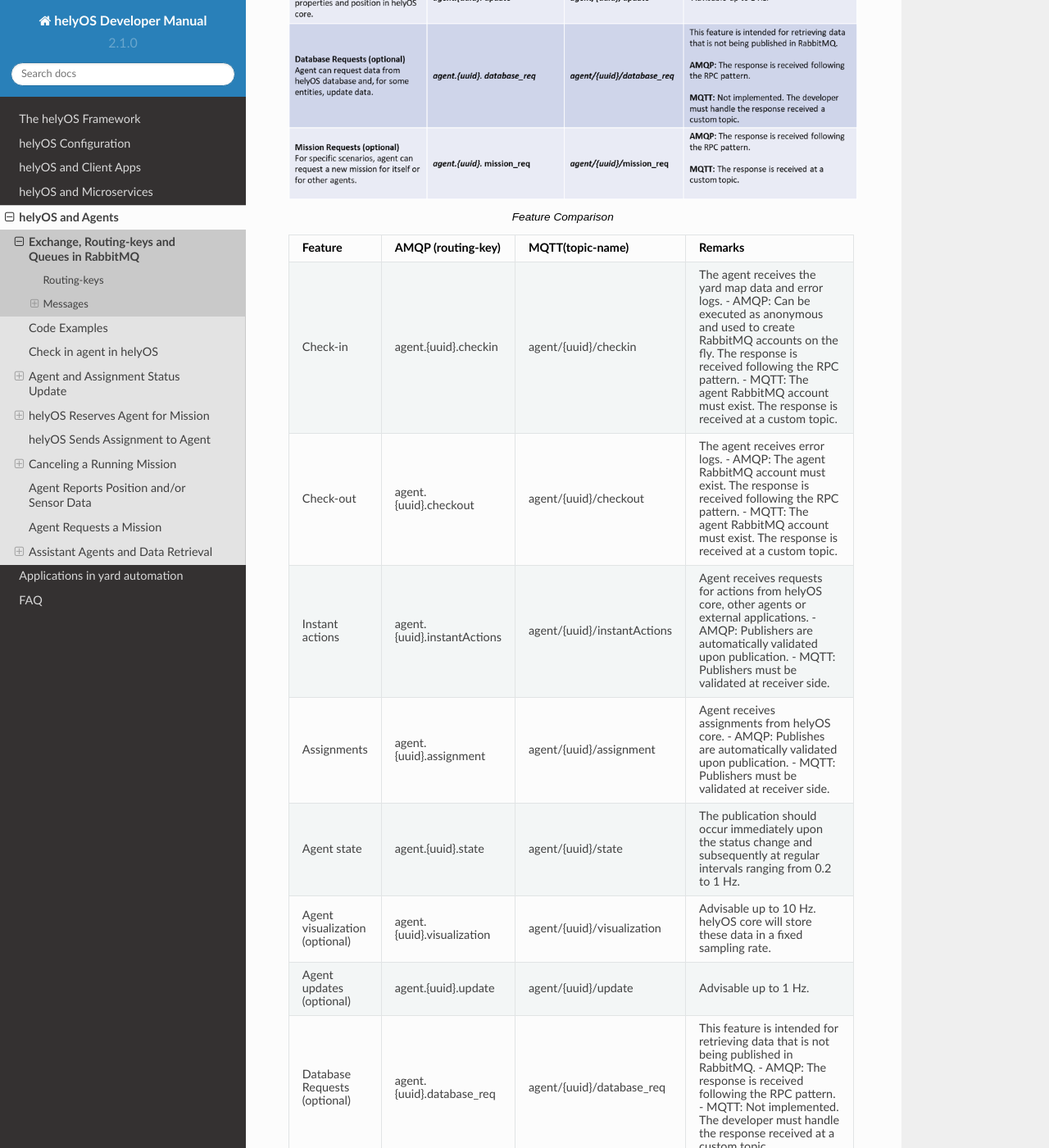
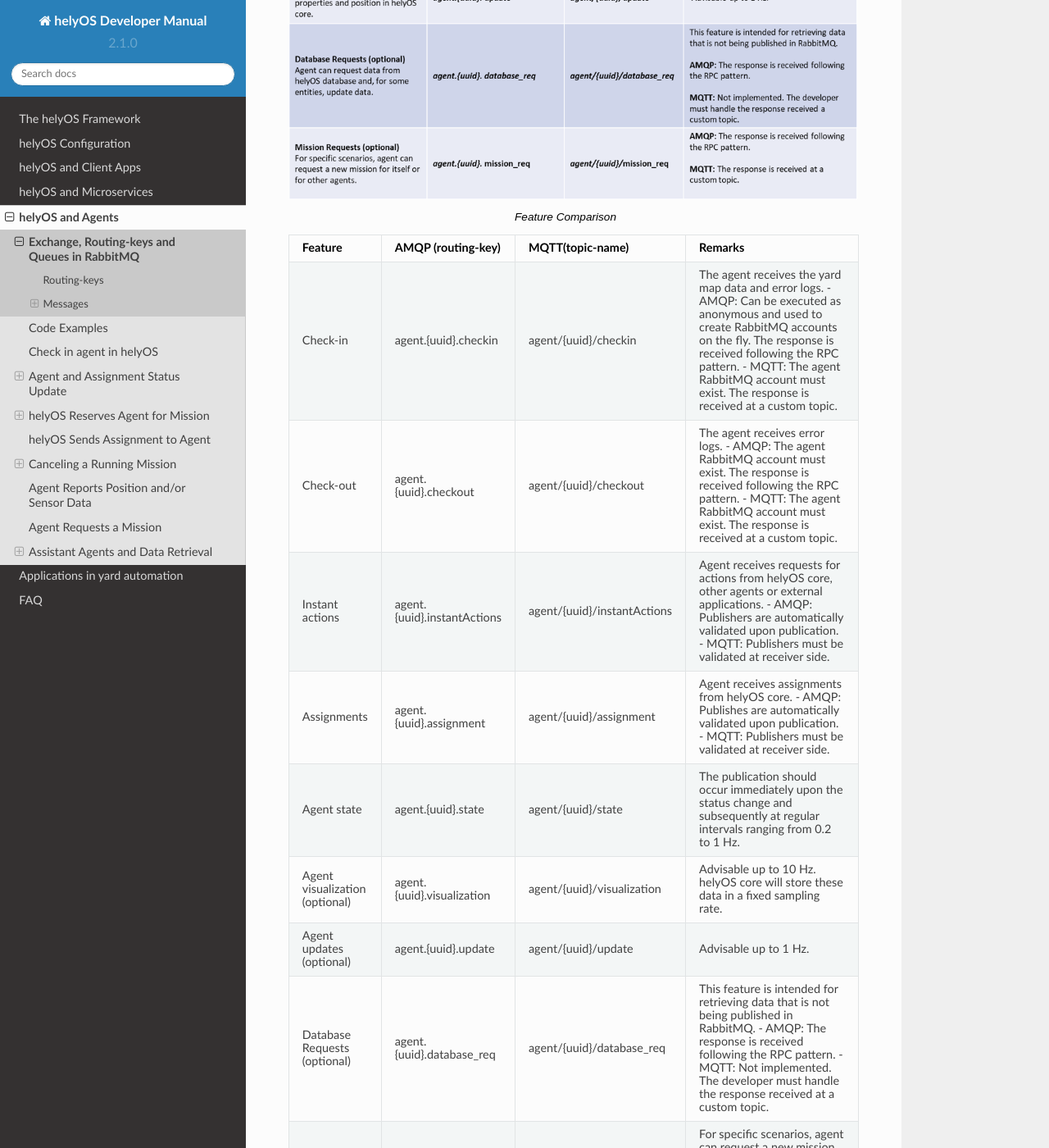
Before and after one commit to helyOSFramework/helyos-documentation, a Sphinx documentation site: the page built from docs/source/5-communication-between-helyos-and-agents/agents-and-helyos.rst, in a window 1280 px wide and 1400 px high, scrolled down 1782 px. Shown: the whole window at 82% size. Built offline with Sphinx 7.4.7 and the Read the Docs theme 2.0.0, drawn with Linux system fonts in a browser that asks for light colours.

Commit message:
problem fix with update, return previous css

```diff
--- a/docs/source/5-communication-between-helyos-and-agents/agents-and-helyos.rst
+++ b/docs/source/5-communication-between-helyos-and-agents/agents-and-helyos.rst
@@ -38,7 +38,7 @@
     :width: 800
 
 .. list-table:: Feature Comparison
-   :widths: 15 15 20 50
+   :widths: 15 20 20 45
    :header-rows: 1
 
    * - **Feature**
--- a/docs/source/_static/custom.css
+++ b/docs/source/_static/custom.css
@@ -5,8 +5,8 @@
 table,
 table.list-table,
 table.docutils {
-    width: 690px !important; /* Ensure the table fits within its container */
-    max-width: 690px !important; /* Prevent the table from exceeding container width */
+    width: 100%; /* Ensure the table fits within its container */
+    max-width: 100%; /* Prevent the table from exceeding container width */
     table-layout: auto; /* Allow flexible column widths */
     word-wrap: break-word; /* Wrap text within cells */
     overflow-wrap: break-word; /* Handle long words in cells */
```
